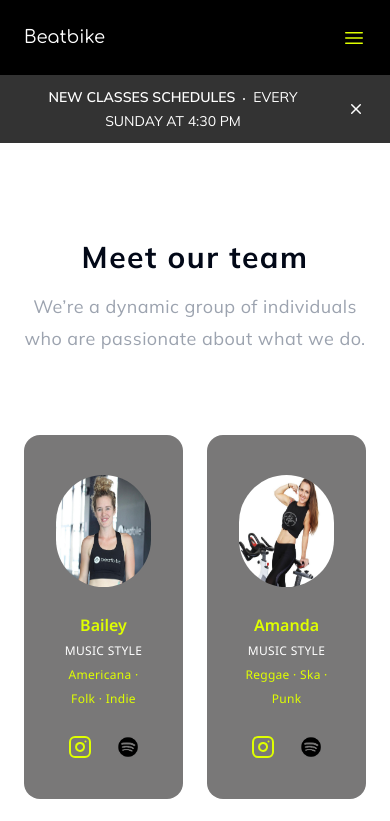
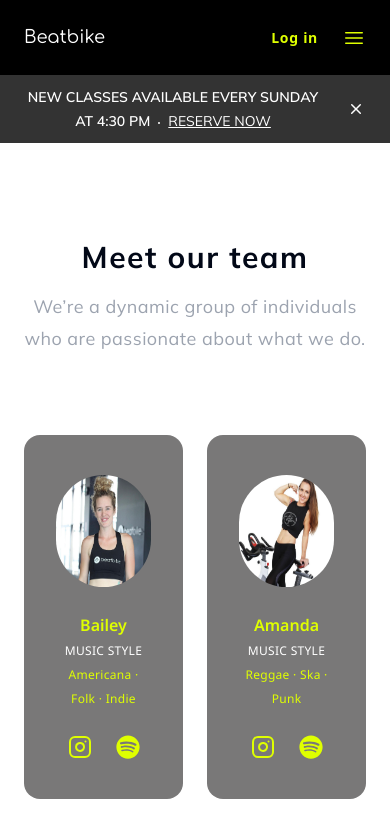
Before and after one commit to sphcastillo/beatbike, a Next.js app: page /instructors in a window 390 px wide. Shown: the top 821 px of the page. Built offline with nearby package versions, Linux system fonts and the light colour scheme.

Commit message:
Adjustments: Team~ Spotify icon / Introduction ~ animation / Banner ~ Reserve Now link

```diff
--- a/app/layout.tsx
+++ b/app/layout.tsx
@@ -3,7 +3,6 @@ import "./globals.css";
 import Header from "@/components/Header";
 import Footer from "@/components/Footer";
 import Banner from "@/components/Banner";
-
 
 export const metadata: Metadata = {
   title: "Beatbike",
--- a/components/Banner.tsx
+++ b/components/Banner.tsx
@@ -1,9 +1,9 @@
-'use client'
-import { XMarkIcon } from '@heroicons/react/20/solid';
+"use client";
+import { XMarkIcon } from "@heroicons/react/20/solid";
 import { Mulish } from "next/font/google";
-import { useState } from 'react';
+import { useState } from "react";
 
-const  mulish = Mulish({ subsets: ["latin"] });
+const mulish = Mulish({ subsets: ["latin"] });
 
 export default function Banner() {
   const [isVisible, setIsVisible] = useState(true);
@@ -18,16 +18,24 @@ return (
         <div className={mulish.className}>
           <div className="flex items-center gap-x-6 bg-[#333333] px-6 py-2.5 sm:px-3.5 sm:before:flex-1">
             <p className="text-sm leading-6 text-white text-center text-pretty">
-                        <a href="#">
-                            <strong className="font-semibold text-pretty">NEW CLASSES SCHEDULES</strong>
-                            <svg viewBox="0 0 2 2" className="mx-2 inline h-0.5 w-0.5 fill-current" aria-hidden="true">
+              <strong className="font-semibold text-pretty">
+                NEW CLASSES AVAILABLE EVERY SUNDAY AT 4:30 PM
+              </strong>
+              <svg
+                viewBox="0 0 2 2"
+                className="mx-2 inline h-0.5 w-0.5 fill-current"
+                aria-hidden="true"
+              >
                 <circle cx={1} cy={1} r={1} />
               </svg>
-                            EVERY SUNDAY AT 4:30 PM
-                        </a>
+              <a className="underline hover:text-[#DFFF00] text-pretty" href="/reserve">RESERVE NOW</a>
             </p>
             <div className="flex flex-1 justify-end">
-                        <button type="button" className="-m-3 p-3 focus-visible:outline-offset-[-4px]" onClick={handleDismiss}>
+              <button
+                type="button"
+                className="-m-3 p-3 focus-visible:outline-offset-[-4px]"
+                onClick={handleDismiss}
+              >
                 <span className="sr-only">Dismiss</span>
                 <XMarkIcon className="h-5 w-5 text-white" aria-hidden="true" />
               </button>
--- a/components/Header.tsx
+++ b/components/Header.tsx
@@ -14,7 +14,7 @@ const navigation = [
     { name: 'Studios', href: '/studios' },
     { name: 'Instructors', href: '/instructors' },
     { name: 'Contact', href: '/contact' },
-  ]
+]
 
 
 function Header() {
@@ -22,7 +22,7 @@ function Header() {
 
     return (
                 <header className="sticky top-0 z-50 bg-black">
-                    <nav className="flex items-center p-6 lg:px-8">
+                    <nav className="flex items-center p-6 lg:px-8" aria-label="Global">
 
                         <motion.div
                             className="flex lg:flex-1"
@@ -58,10 +58,10 @@ function Header() {
                                 scale: 1,
                             }}
                             transition={{ duration: 1.5 }}
-                            className="hidden lg:flex lg:flex-1 lg:justify-end"
+                            className="hidden md:flex md:flex-1 md:justify-end"
                         >
                             <div className={notoSans.className}>
-                                <div className="hidden lg:flex lg:gap-x-12">
+                                <div className="hidden md:flex md:gap-x-12">
                                     {navigation.map((item) => (
                                     <a key={item.name} href={item.href} className="text-sm font-semibold leading-6 tracking-wider text-white">
                                         {item.name}
@@ -74,14 +74,17 @@ function Header() {
                             </a>
                         </motion.div>
 
-                        <div className="flex lg:hidden justify-end flex-1">
+                        <div className="flex md:hidden justify-end flex-1">
+                            <a href="/signin" className="text-sm font-semibold leading-6 text-[#DFFF00] tracking-wider ml-6">
+                                Log in
+                            </a>
                             <button
                                 type="button"
                                 className="-m-2.5 inline-flex items-center justify-center rounded-md p-2.5 text-gray-400"
                                 onClick={() => setMobileMenuOpen(true)}
                             >
                                 <span className="sr-only">Open main menu</span>
-                                <Bars3Icon className="h-6 w-6 text-[#DFFF00]" aria-hidden="true" />
+                                <Bars3Icon className="h-6 w-6 text-[#DFFF00] ml-6" aria-hidden="true" />
                             </button>
                         </div>
                     </nav>
--- a/components/Introduction.tsx
+++ b/components/Introduction.tsx
@@ -37,7 +37,7 @@ export default function Introduction() {
                 initial="initial"
                 whileInView="animate"
                 transition={fadeInAnimationVariants.transition}
-                viewport={{ once: true }}
+                // viewport={{ once: true }}
               >
                 <h2 className="text-3xl font-bold tracking-tight text-black">We are Beatbike</h2>
                 <p className="text-md mt-6 sm:text-xl leading-8 text-black">
--- a/components/Team.tsx
+++ b/components/Team.tsx
@@ -4,6 +4,8 @@ import { Noto_Sans, Comfortaa, Mulish } from "next/font/google";
 import { motion } from "framer-motion";
 import { instructors } from "@/data/data";
 import spotifyLogo from "@/images/logo/spotify.png";
+//import {<i class="fa-brands fa-spotify"></i>}
+import { FaSpotify } from 'react-icons/fa'
 
 const notoSans = Noto_Sans({ subsets: ["latin"] });
 const comfortaa = Comfortaa({ subsets: ["latin"] });
@@ -111,12 +113,7 @@ export default function Team() {
                 <li>
                     <a href={instructor.instagramUrl} className="text-[#DFFF00] hover:text-gray-300" target="_blank" rel="noopener noreferrer">
                       <span className="sr-only">Spotify</span>
-                      <Image
-                        src={spotifyLogo}
-                        alt="Spotify"
-                        width={24}
-                        height={24}
-                      />
+                      <FaSpotify className="h-6 w-6 text-[#DFFF00]" />
                     </a>
                   </li>
               </ul>
--- a/package.json
+++ b/package.json
@@ -24,6 +24,7 @@
     "next": "14.1.4",
     "react": "^18",
     "react-dom": "^18",
+    "react-icons": "^5.2.1",
     "rimraf": "^5.0.7",
     "tailwind-merge": "^2.3.0",
     "tailwindcss-animate": "^1.0.7"
```
Also changed, not shown: 1 other file (tests, documents, lock files or other folders). Lines whose indentation alone changed are shown as unchanged.
